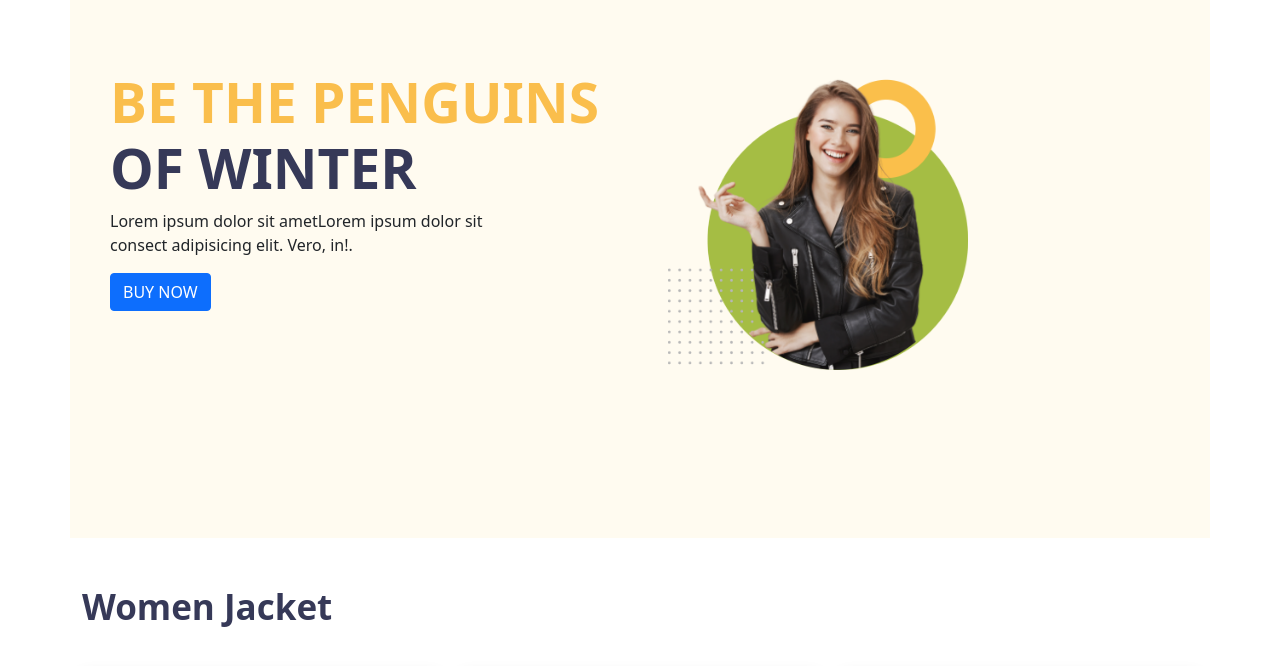
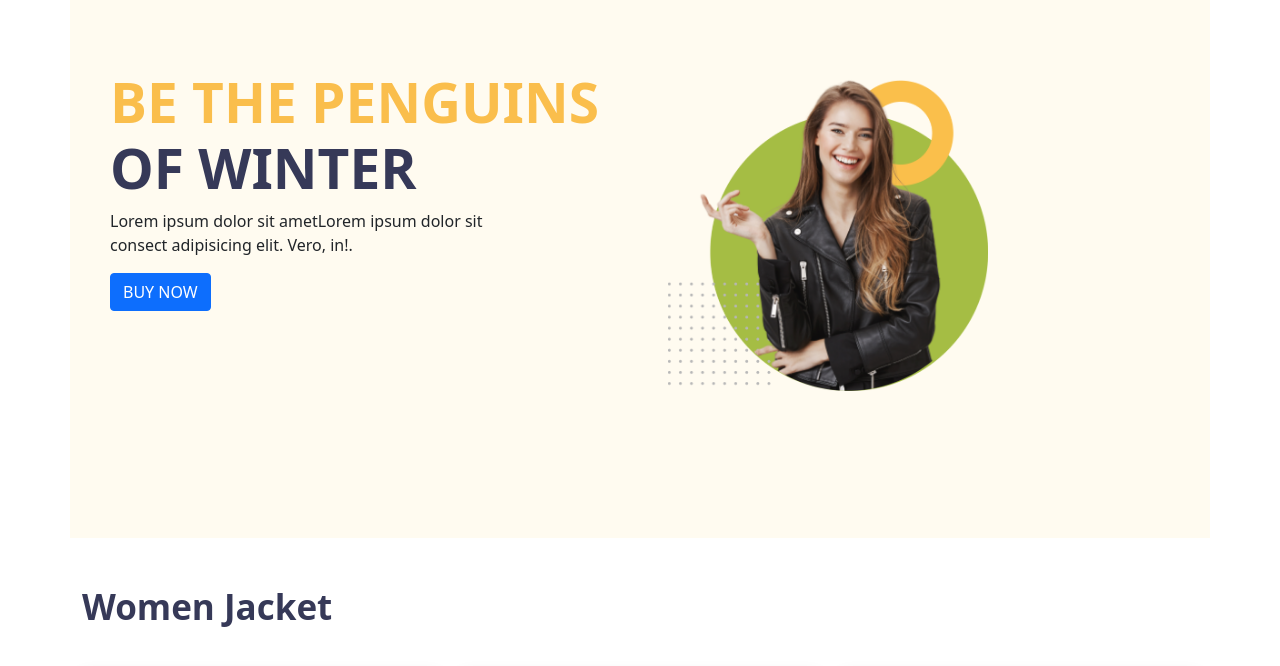
Before and after one commit to asitball/responsive-assignment, a plain HTML site: page index.html in a window 1280 px wide. Shown: the part 62-728 px from the top of the page. Drawn offline with nearby package versions, Linux system fonts and the light colour scheme.

Commit message:
code update push

```diff
--- a/index.html
+++ b/index.html
@@ -48,7 +48,7 @@
             </div>
             <div class="col-sm-6">
                       <div class="card-body ">
-                      <img class="img-fluid women-img d-flex align-items-center" src="image/women.png" alt="">
+                      <img class=" women-img d-flex align-items-center" src="Image/girl.png" alt="">
                     </div>
         </div>
     </div>
--- a/style.css
+++ b/style.css
@@ -15,7 +15,7 @@
     color: #363958;
 }
 .women-img{
-    width: 300px;
+    width: 320px;
 }
 .card-body{
     background-color: none;
@@ -57,6 +57,4 @@
     height: 250px;
     color: white;
 
-
-
 }
```
Also changed, not shown: Image/girl.png (renamed from Image/women.png).
